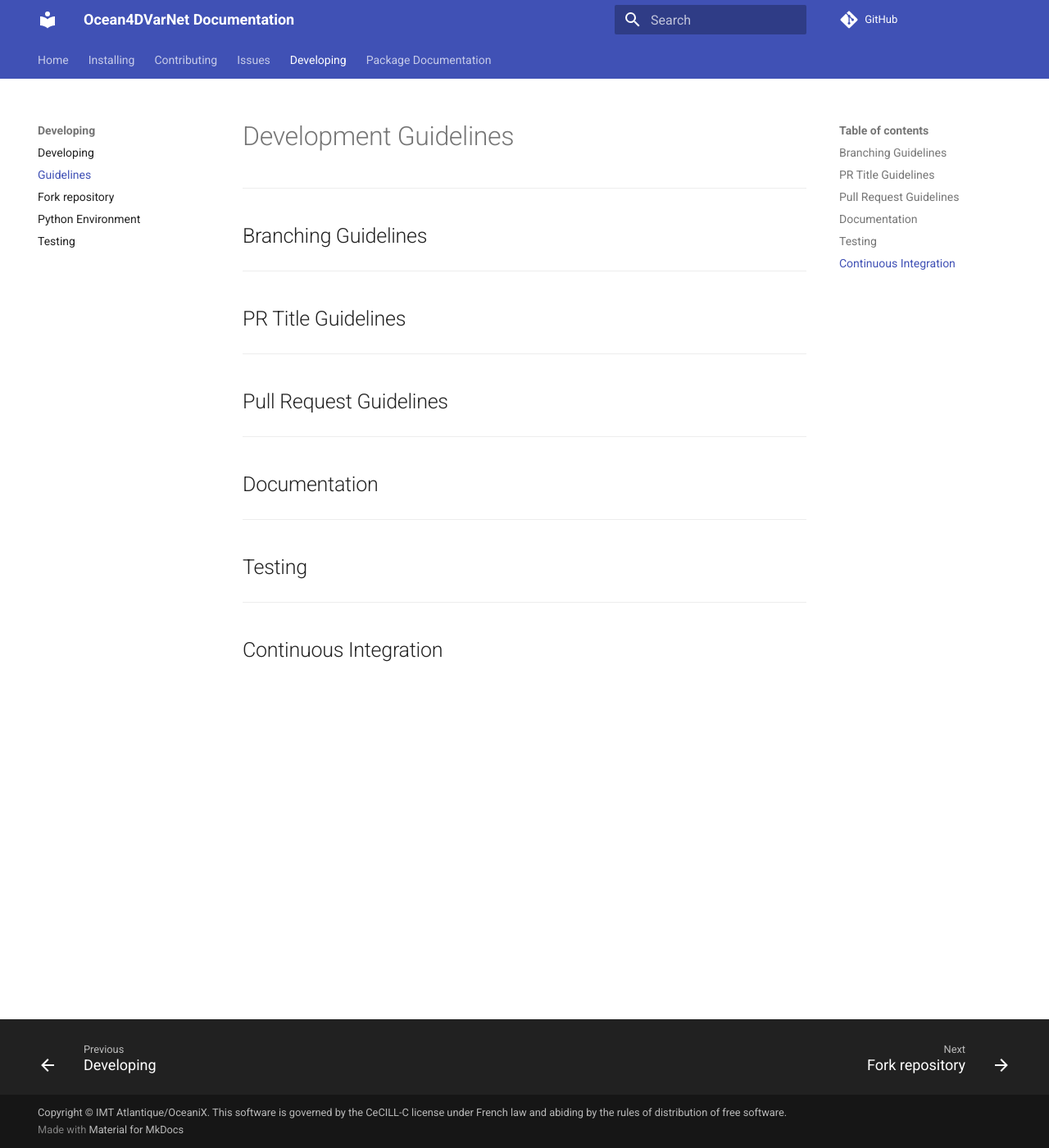
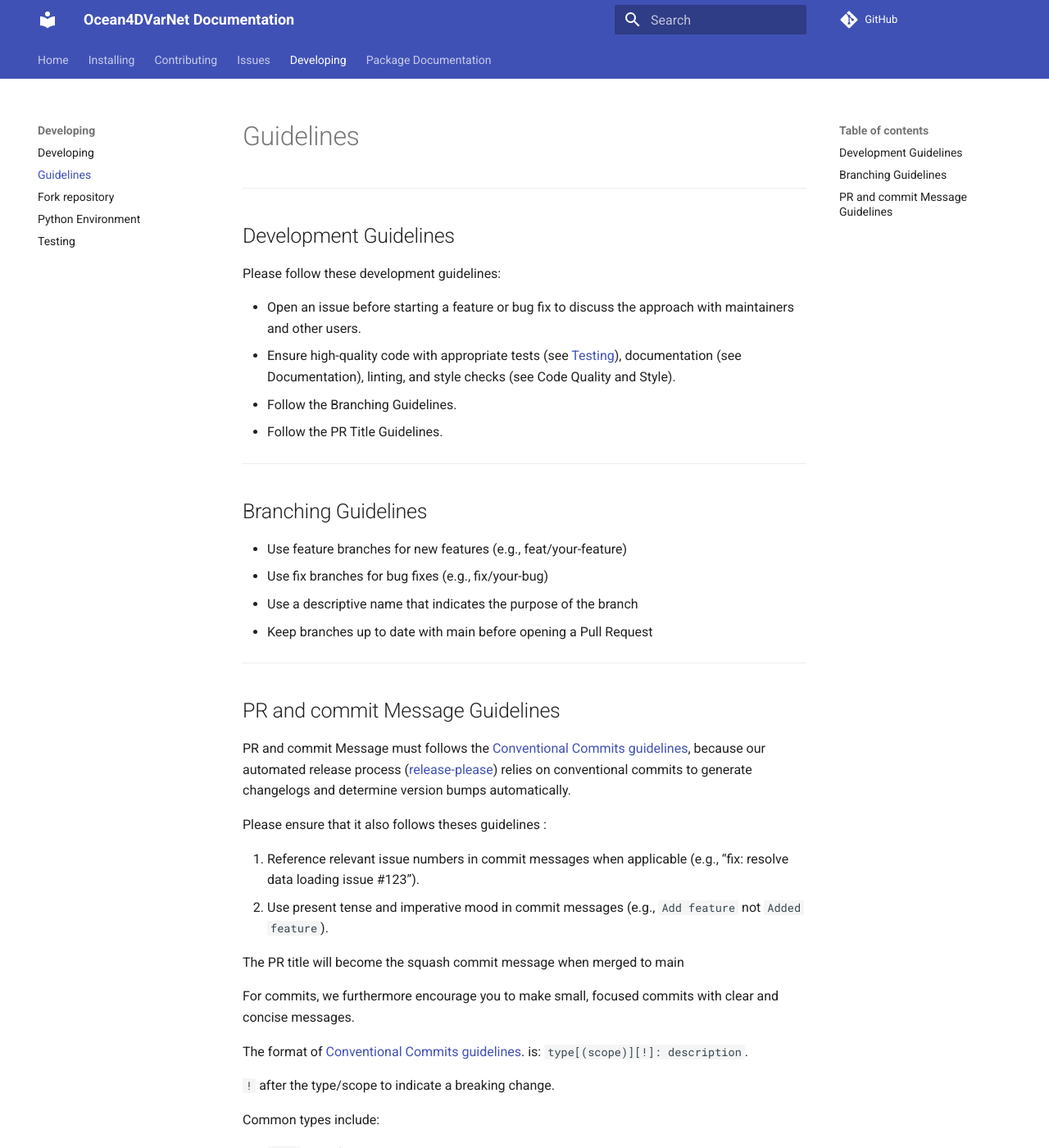
Before and after one commit to ebraux/ocean4dvarnet, an MkDocs documentation site: the page built from docs/developing/guidelines.md, in a window 1280 px wide and 1400 px high. Shown: the whole window at 82% size. Built offline with MkDocs 1.6.1 and Material for MkDocs 9.7.7, drawn with Linux system fonts in a browser that asks for light colours; comment, search, counter and statistics services are not loaded; some of the changed text lies outside the part shown.

Commit message:
update doc

```diff
--- a/docs/developing/guidelines.md
+++ b/docs/developing/guidelines.md
@@ -1,19 +1,57 @@
-# Development Guidelines
+# Guidelines
+
+---
+## Development Guidelines
+
+Please follow these development guidelines:
+
+- Open an issue before starting a feature or bug fix to discuss the approach with maintainers and other users.
+- Ensure high-quality code with appropriate tests (see [Testing](./testing.md)), documentation (see Documentation), linting, and style checks (see Code Quality and Style).
+- Follow the Branching Guidelines.
+- Follow the PR Title Guidelines.
 
 ---
 ## Branching Guidelines
 
----
-## PR Title Guidelines
+- Use feature branches for new features (e.g., feat/your-feature)
+- Use fix branches for bug fixes (e.g., fix/your-bug)
+- Use a descriptive name that indicates the purpose of the branch
+- Keep branches up to date with main before opening a Pull Request
 
 ---
-## Pull Request Guidelines
+## PR and commit Message Guidelines
 
----
-## Documentation
+PR and commit Message must follows the [Conventional Commits guidelines](https://www.conventionalcommits.org/en/v1.0.0/), because our automated release process ([release-please](https://github.com/googleapis/release-please)) relies on conventional commits to generate changelogs and determine version bumps automatically.
 
----
-## Testing
+Please ensure that it also follows theses guidelines :
 
----
-## Continuous Integration
+1. Reference relevant issue numbers in commit messages when applicable (e.g., “fix: resolve data loading issue #123”).
+3. Use present tense and imperative mood in commit messages (e.g., `Add feature` not `Added feature`).
+
+
+The PR title will become the squash commit message when merged to main
+
+For commits, we furthermore encourage you to make small, focused commits with clear and concise messages.
+
+The format of [Conventional Commits guidelines](https://www.conventionalcommits.org/en/v1.0.0/). is: `type[(scope)][!]: description`.
+
+ `!` after the type/scope to indicate a breaking change.
+
+Common types include:
+
+- `feat`: New feature.
+- `fix`: Bug fix.
+- `docs`: Documentation only.
+- `style`: Code style changes.
+- `refactor`: Code changes that neither fix bugs nor add features.
+- `test`: Adding or modifying tests.
+- `chore`: Maintenance tasks.
+
+
+For example:
+
+- `feat(train): add new loss function`
+- `fix(plot): resolve node indexing bug`
+- `docs(readme): update installation steps`
+- `feat(models)!: change model input format (breaking change)`
+- `refactor!: restructure project layout (breaking change)`
--- a/pyproject.toml
+++ b/pyproject.toml
@@ -41,7 +41,9 @@ dev = [
 doc = [
     "mkdocs",
     "mkdocs-material",
-    "mkdocstrings[python]",
+    "mkdocstrings",
+    "mkdocstrings-python",
+    #"mkdocstrings[python]",
 ]
 
 [build-system]
```
Also changed, not shown: docs/developing/docstrings.md (added, +1 -0 lines), docs/developing/documentation.md (added, +1 -0 lines), docs/developing/pr-workflow.md (added, +34 -0 lines), docs/developing/ci-cd.md (renamed from docs/ci-cd.md), 2 other files.
